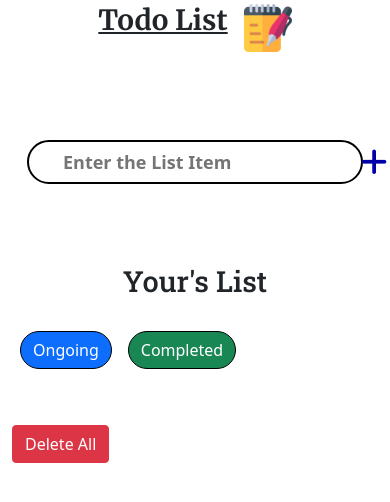
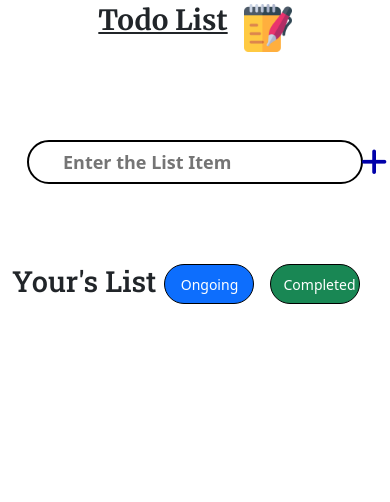
Before and after one commit to ankitahuja98/NotesApp, a React (Create React App) app: page / in a window 390 px wide. Shown: the top 502 px of the page. Built offline with nearby package versions, Linux system fonts and the light colour scheme.

Commit message:
delete all functionality added

```diff
--- a/src/App.css
+++ b/src/App.css
@@ -95,7 +95,7 @@
 /* display list starts */
 .showlist_heading {
   width: 27rem;
-  margin-bottom: 2rem;
+  margin-bottom: 1rem;
   display: flex;
 }
 .showlist_heading h3 {
@@ -105,7 +105,8 @@
 }
 .show_list {
   height: 6.5rem;
-  border: 2px solid black;
+  border: 0.1px solid black;
+  box-shadow: inset 3px 3px 10px #534a4a6e;
   border-radius: 07px;
   margin-bottom: 2rem;
 }
@@ -119,9 +120,9 @@
   text-align: justify;
   margin-bottom: 05px;
 }
-.showItem{
-display: flex;
-justify-content: flex-start;
+.showItem {
+  display: flex;
+  justify-content: flex-start;
 }
 .show_list i {
   float: right;
@@ -149,7 +150,7 @@ justify-content: flex-start;
   border: 1px solid black;
 }
 .showitem_p::first-letter {
-  text-transform:capitalize;
+  text-transform: capitalize;
 }
 /* display list ends */
 
@@ -157,33 +158,60 @@ justify-content: flex-start;
   .inputDiv {
     width: 21rem;
   }
-  .showlist_heading {
-    display: block;
+  .list_btn {
+    width: 100px !important;
+    height: 40px !important;
   }
   .showlist_heading h3 {
     text-align: center;
-    margin-bottom: 2rem;
   }
   #ongoingBtn {
     margin-left: 0.5rem;
+  }
+}
+@media (max-width: 393px) {
+  .list_btn {
+    width: 90px !important;
+    height: 40px !important;
+    font-size: 14px !important;
+  }
+}
+@media (max-width: 373px) {
+  .showlist_heading h3 {
+    font-size: 23px;
+    display: flex;
+    justify-content: center;
+    align-items: center;
+    height: 38px;
   }
 }
 @media (max-width: 370px) {
   .inputDiv {
     width: 17rem;
   }
-  .inputDiv input{
+  .inputDiv input {
     width: 12rem;
-  }
-
-  .showlist_heading {
-    display: block;
   }
   .showlist_heading h3 {
     text-align: center;
-    margin-bottom: 2rem;
   }
   #ongoingBtn {
     margin-left: 0.5rem;
   }
 }
+@media (max-width: 343px) {
+  .list_btn {
+    width: 80px !important;
+    height: 40px !important;
+    font-size: 12px !important;
+  }
+  .showlist_heading h3 {
+    font-size: 19px;
+
+  }
+}
+@media (max-width: 303px) {
+  .showlist_heading h3 {
+    font-size: 14px;
+  }
+}
--- a/src/Component/Todo.js
+++ b/src/Component/Todo.js
@@ -7,6 +7,7 @@ const Todo = () => {
     const [input, setinput] = useState("");
     const [additm, setadditm] = useState([]);
 
+    const [DltAllBtnState, setDltAllBtnState] = useState('none')
     // function Capitalize(str) {
     //     return str.charAt(0).toUpperCase() + str.slice(1);
     // }
@@ -21,6 +22,7 @@ const Todo = () => {
         } else {
             setadditm([input, ...additm]);
             setinput("");
+            setDltAllBtnState('block')
         }
     }
     // delete item function
@@ -32,11 +34,16 @@ const Todo = () => {
         const dltitemarray = additm.filter((value, index) => {
             return (index !== id);
         })
-        setadditm(dltitemarray)
+        setadditm(dltitemarray);
+        // console.log(additm.length-1)
+        if (additm.length === 1) {
+            setDltAllBtnState('none');
+        }
     }
 
     const deleteAll = () => {
         setadditm([])
+        setDltAllBtnState('none');
     }
     return (
         <div className='todo_body'>
@@ -67,14 +74,14 @@ const Todo = () => {
                     <div className="col-12 showItem">
                         <div className='showlist_heading text-start'>
                             <h3>Your's List</h3>
-                            <button id='ongoingBtn' className='btn btn-primary' type='submit' >Ongoing</button>
-                            <button id='completedBtn' className='btn btn-success' type='submit' >Completed</button>
+                            <button id='ongoingBtn' className='btn btn-primary list_btn' type='submit' >Ongoing</button>
+                            <button id='completedBtn' className='btn btn-success list_btn' type='submit' >Completed</button>
                         </div>
                     </div>
                 </div>
                 <div className='row'>
                     <div className="col-12">
-                        <button className='btn btn-danger my-4' onClick={deleteAll}>Delete All</button>
+                        <button className='btn btn-danger my-4' style={{ display: `${DltAllBtnState}` }} onClick={deleteAll}>Delete All</button>
                     </div>
                 </div>
             </div>
```
